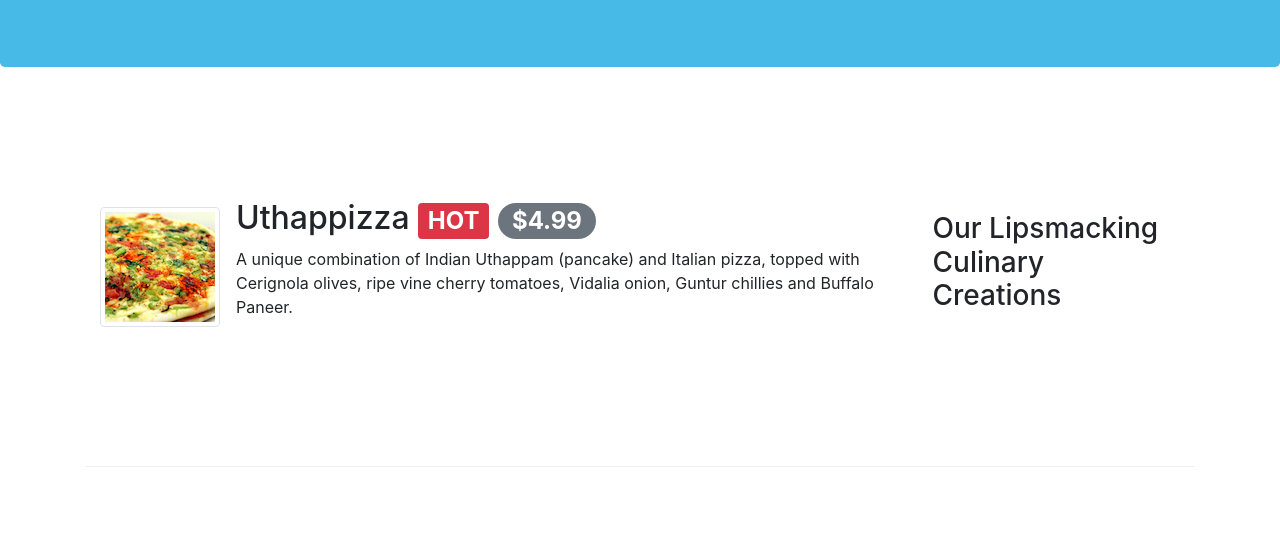
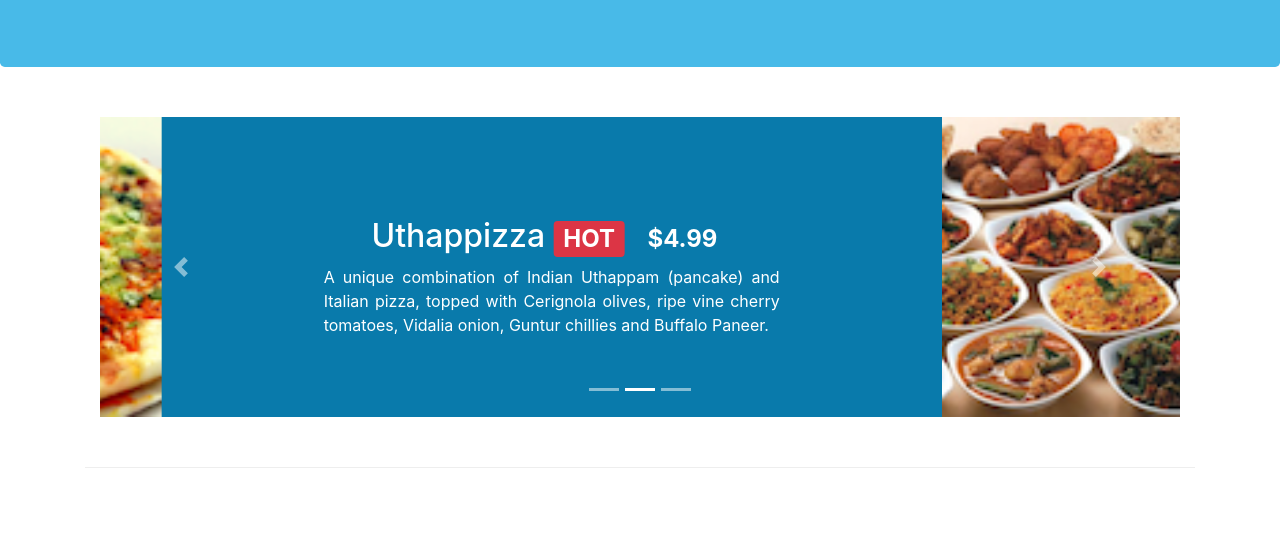
Before and after one commit to nehakahate/Restaurant-Website, a website: page index.html in a window 1280 px wide. Shown: the part 267-800 px from the top of the page. Drawn offline with nearby package versions, Linux system fonts and the light colour scheme; files whose address does not match are found by name.

Commit message:
Carousel

```diff
--- a/css/style.css
+++ b/css/style.css
@@ -41,3 +41,25 @@ tab-content {
     border-bottom: 1px solid #ddd;
     padding: 10px;
 }
+.carousel {
+    background:#097aab;
+}
+
+.carousel-item {
+  height: 300px;
+}
+
+.carousel-item img {
+    position: absolute;
+    top: 0;
+    left: 0;
+    min-height: 300px;
+}
+.carousel-caption p {
+ text-align: justify;
+ margin-left: 300px;
+ margin-bottom: 40px;
+}
+.carousel-caption h2{
+    margin-left: 300px;
+}
--- a/index.html
+++ b/index.html
@@ -97,6 +97,52 @@
     </header>
 
     <div class="container">
+        <div class="row row-content">
+            <div class="col">
+              <div class="carousel slide" id="mycarousel" data-ride="carousel" >
+                  <div class="carousel-inner" role="listbox">
+                    <div class="carousel-item active">
+                        <img class="d-block img-fluid"
+                        src="img/uthappizza.png" alt="Uthappizza">
+                    <div class="carousel-caption d-none d-md-block">
+                        <h2>Uthappizza <span class="badge badge-danger">HOT</span> <span class="badge badge-pill badge-default">$4.99</span></h2>
+                        <p>A unique combination of Indian Uthappam (pancake) and Italian pizza, topped with Cerignola olives, ripe vine cherry tomatoes, Vidalia onion, Guntur chillies and Buffalo Paneer.</p>
+                    </div>
+                     </div>
+
+                     <div class="carousel-item">
+                        <img class="d-block img-fluid"
+                        src="img/buffet.png" alt="Uthappizza">
+                    <div class="carousel-caption d-none d-md-block">
+                        <h2>Weekend Grand Buffet  <span class="badge badge-danger">NEW</span></h2>
+                <p>Featuring mouthwatering combinations with a choice of five different salads, six enticing appetizers, six main entrees and five choicest desserts. Free flowing bubbly and soft drinks. All for just $19.99 per person </p>
+                     </div>
+                     </div>
+
+                     <div class="carousel-item">
+                        <img class="d-block img-fluid"
+                        src="img/alberto.png" alt="Uthappizza">
+                    <div class="carousel-caption d-none d-md-block">
+                        <h2>Alberto Somayya</h2>
+                        <h4>Executive Chef</h4>
+                        <p>Award winning three-star Michelin chef with wide International experience having worked closely with whos-who in the culinary world, he specializes in creating mouthwatering Indo-Italian fusion experiences. </p>
+                       </div>
+                    </div>
+                 </div>
+                 <ol class="carousel-indicators">
+                    <li data-target="#mycarousel" data-slide-to="0" class="active"></li>
+                    <li data-target="#mycarousel" data-slide-to="1"></li>
+                    <li data-target="#mycarousel" data-slide-to="2"></li>
+                </ol>
+                <a class="carousel-control-prev" href="#mycarousel" role="button" data-slide="prev">
+                    <span class="carousel-control-prev-icon"></span>
+                </a>
+                <a class="carousel-control-next" href="#mycarousel" role="button" data-slide="next">
+                    <span class="carousel-control-next-icon"></span>
+                </a>
+              </div>
+            </div>
+        </div>
         <div class="row row-content align-items-center">
             <div class="col-12 col-sm-4 order-sm-last col-md-3 ">
                 <h3>Our Lipsmacking Culinary Creations</h3>
```
Also changed, not shown: aboutus.html (+3 -1 lines).
